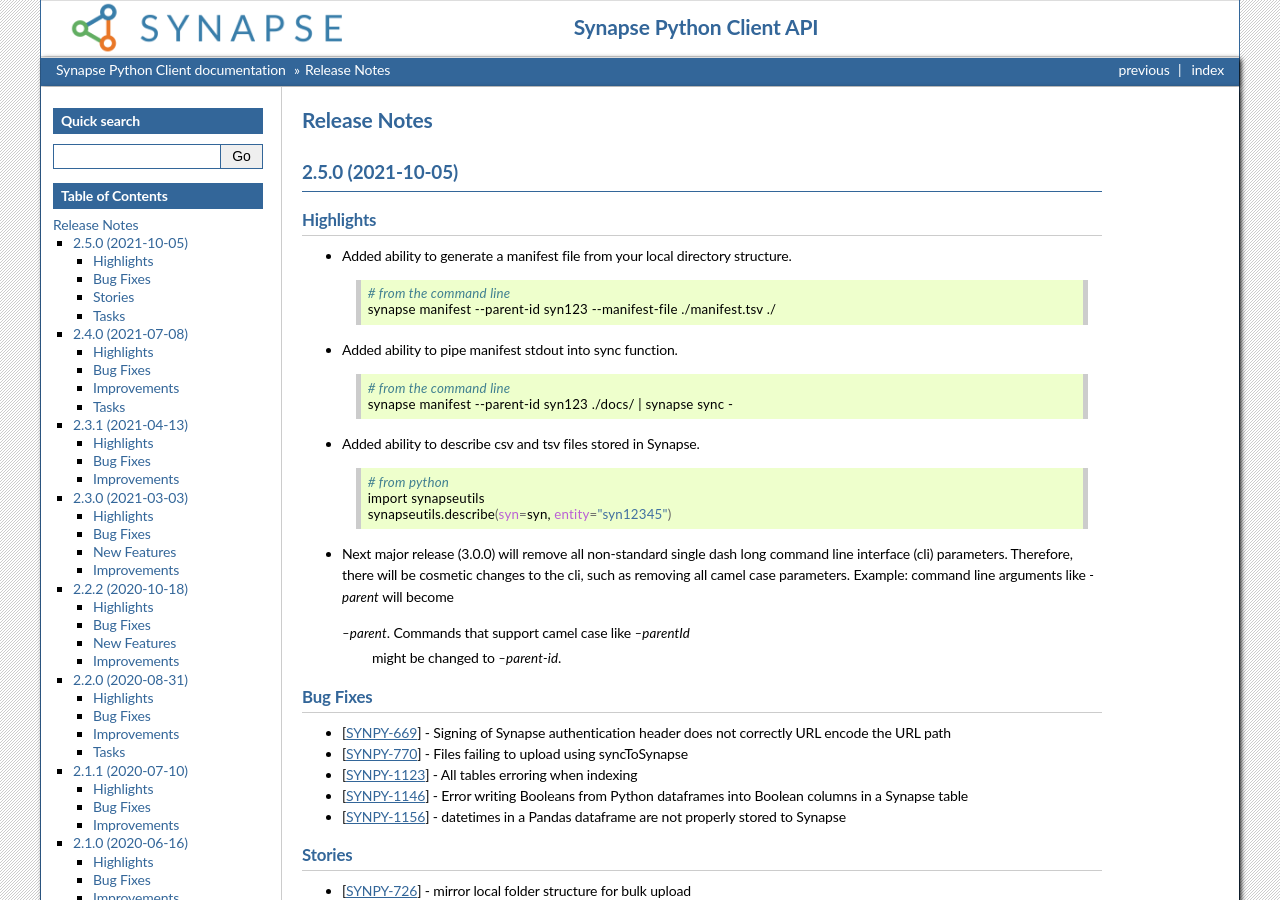
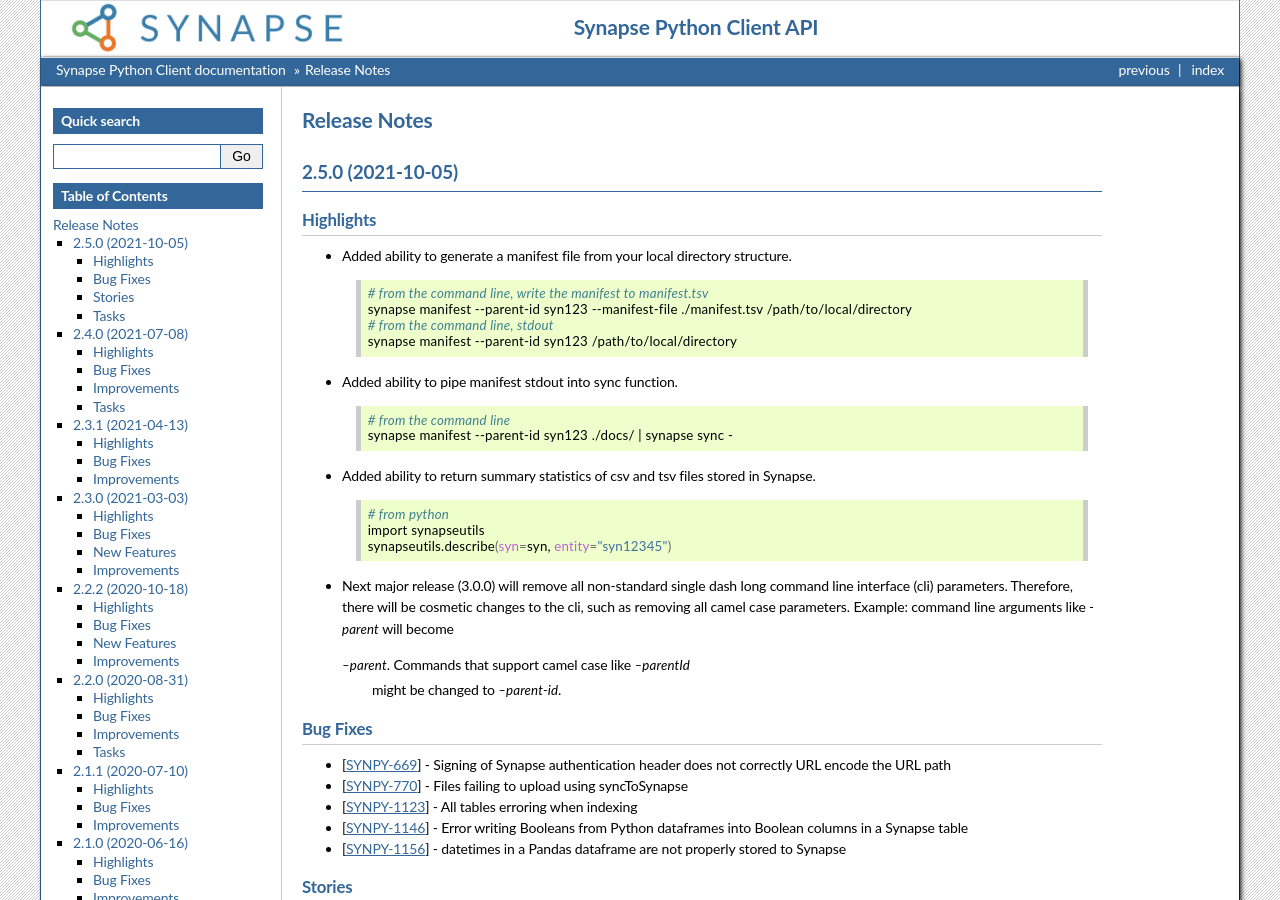
Before and after one commit to Sage-Bionetworks/synapsePythonClient, a Sphinx documentation site: the page built from docs/news.rst, in a window 1280 px wide and 900 px high. Built offline with Sphinx 7.4.7, drawn with Linux system fonts in a browser that asks for light colours; the version number could not be read and is left out.

Commit message:
Add in more description

```diff
--- a/docs/news.rst
+++ b/docs/news.rst
@@ -12,8 +12,10 @@
 
   .. code-block:: bash
 
-        # from the command line
-        synapse manifest --parent-id syn123 --manifest-file ./manifest.tsv ./
+        # from the command line, write the manifest to manifest.tsv
+        synapse manifest --parent-id syn123 --manifest-file ./manifest.tsv /path/to/local/directory
+        # from the command line, stdout
+        synapse manifest --parent-id syn123 /path/to/local/directory
 
 - Added ability to pipe manifest stdout into sync function.
 
@@ -22,7 +24,7 @@
         # from the command line
         synapse manifest --parent-id syn123 ./docs/ | synapse sync -
 
-- Added ability to describe csv and tsv files stored in Synapse.
+- Added ability to return summary statistics of csv and tsv files stored in Synapse.
 
   .. code-block:: bash
 
```
